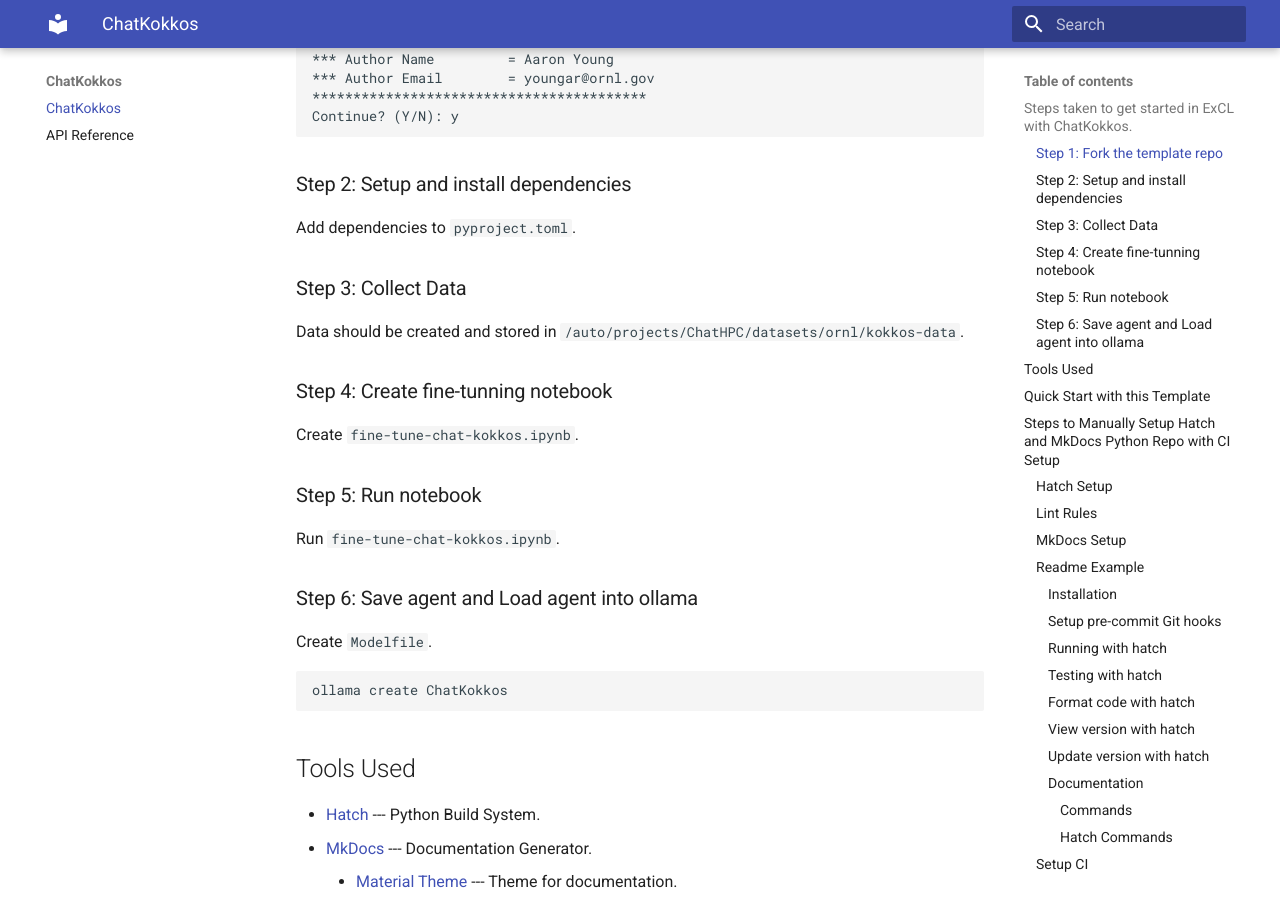
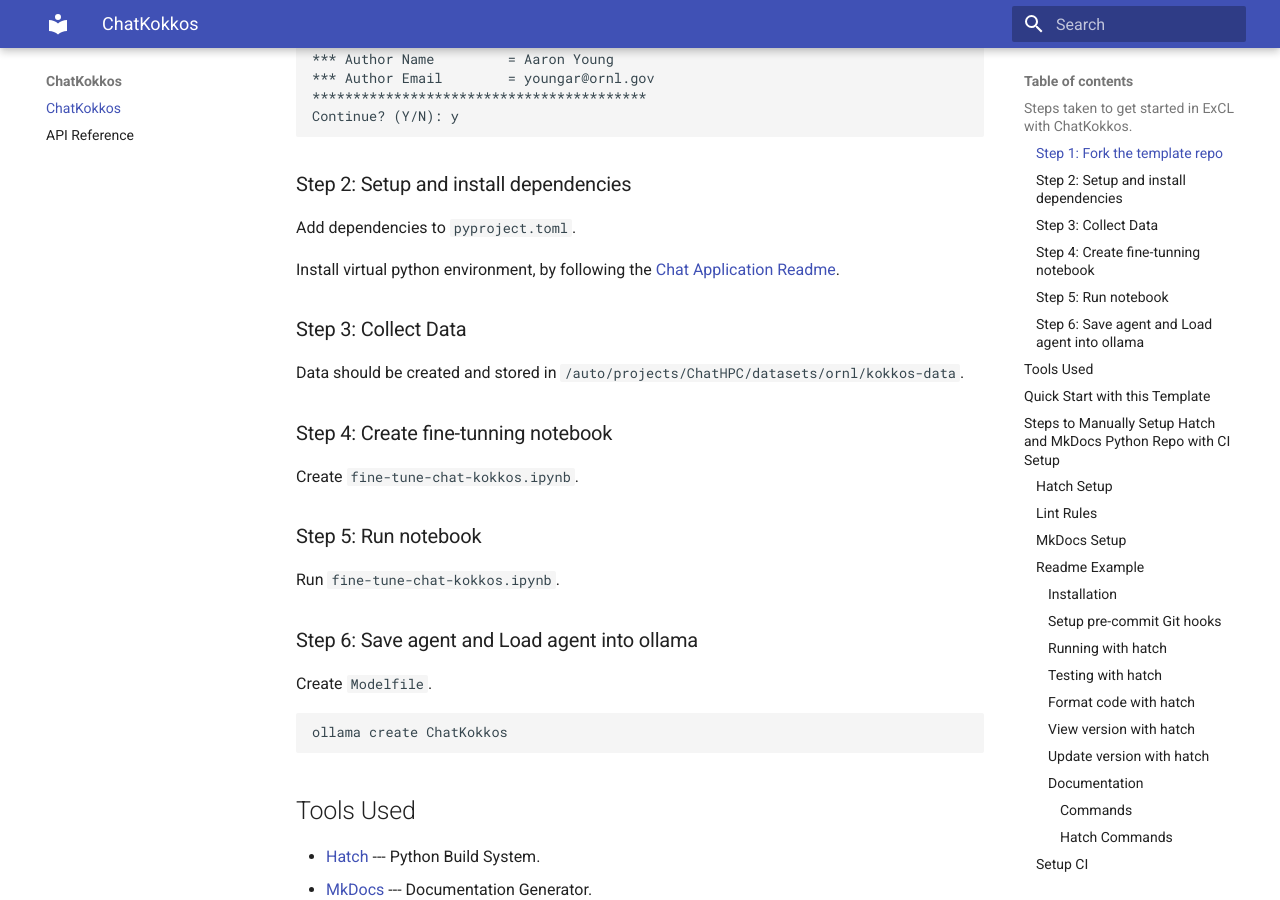
Before and after one commit to ORNL/ChatHPC-app, an MkDocs documentation site: the page built from docs/index.md, in a window 1280 px wide and 900 px high, scrolled down 655 px. Built offline with MkDocs 1.6.1 and Material for MkDocs 9.7.7, drawn with Linux system fonts in a browser that asks for light colours.

Commit message:
Docs: Missing instruction.

```diff
--- a/docs/index.md
+++ b/docs/index.md
@@ -33,6 +33,8 @@
 ### Step 2: Setup and install dependencies
 
 Add dependencies to `pyproject.toml`.
+
+Install virtual python environment, by following the [Chat Application Readme](https://code.ornl.gov/ChatHPC/ChatKokkos#installation).
 
 ### Step 3: Collect Data
 
```
